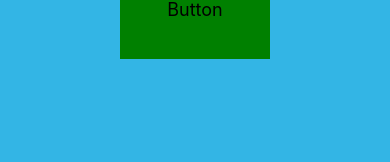
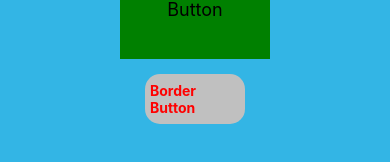
Before and after one commit to kanghyeok93/RN-Style, a React Native app: screen / in a window 390 px wide. Shown: the part 432-594 px from the top of the page. Built offline with nearby package versions, Linux system fonts and the light colour scheme.

Commit message:
feat: Styling component structure #15

```diff
--- a/src/components/styled/Button.js
+++ b/src/components/styled/Button.js
@@ -24,6 +24,9 @@ export const Button = styled.TouchableOpacity(props => ({
   paddingRight: Common.PADDING_RIGHT(props),
   paddingTop: Common.PADDING_TOP(props),
   paddingBottom: Common.PADDING_BOTTOM(props),
+
+  margin: props.margin,
+  padding: props.padding,
 }));
 
 export const ButtonBorder = styled(Button)(props => ({
--- a/src/components/styled/Common.js
+++ b/src/components/styled/Common.js
@@ -58,30 +58,30 @@ export const FONT_COLOR = props => {
 
 // margin
 export const MARGIN_TOP = props => {
-  return props.marginTop || '0';
+  return props.marginTop;
 };
 export const MARGIN_LEFT = props => {
-  return props.marginLeft || '0';
+  return props.marginLeft;
 };
 export const MARGIN_RIGHT = props => {
-  return props.marginRight || '0';
+  return props.marginRight;
 };
 export const MARGIN_BOTTOM = props => {
-  return props.marginBottom || '0';
+  return props.marginBottom;
 };
 
 // padding
 export const PADDING_TOP = props => {
-  return props.paddingTop || '0';
+  return props.paddingTop;
 };
 export const PADDING_LEFT = props => {
-  return props.paddingLeft || '0';
+  return props.paddingLeft;
 };
 export const PADDING_RIGHT = props => {
-  return props.paddingRight || '0';
+  return props.paddingRight;
 };
 export const PADDING_BOTTOM = props => {
-  return props.paddingBottom || '0';
+  return props.paddingBottom;
 };
 
 // border width
--- a/src/components/styled/Image.js
+++ b/src/components/styled/Image.js
@@ -14,6 +14,8 @@ export const Image = styled.Image(props => ({
   marginRight: Common.MARGIN_RIGHT(props),
   marginTop: Common.MARGIN_TOP(props),
   marginBottom: Common.MARGIN_BOTTOM(props),
+
+  margin: props.margin,
 
   // size mode
   resizeMode: props.resizeMode ? props.resizeMode : 'cover',
--- a/src/components/styled/Text.js
+++ b/src/components/styled/Text.js
@@ -30,6 +30,9 @@ export const Text = styled.Text(props => ({
   paddingTop: Common.PADDING_TOP(props),
   paddingBottom: Common.PADDING_BOTTOM(props),
 
+  margin: props.margin,
+  padding: props.padding,
+
   // align
   textAlign: props.textAlign || 'left',
 
--- a/src/components/styled/View.js
+++ b/src/components/styled/View.js
@@ -25,6 +25,9 @@ export const View = styled.View(props => ({
   paddingRight: Common.PADDING_RIGHT(props),
   paddingTop: Common.PADDING_TOP(props),
   paddingBottom: Common.PADDING_BOTTOM(props),
+
+  margin: props.margin,
+  padding: props.padding,
 
   // zIndex
   zIndex: props.zIndex || 1,
--- a/src/screen/SCScreen.js
+++ b/src/screen/SCScreen.js
@@ -1,5 +1,5 @@
 import React from 'react';
-import {Button} from '../components/styled/Button';
+import {Button, ButtonBorder} from '../components/styled/Button';
 import {Image, ImageBorder} from '../components/styled/Image';
 import {Text} from '../components/styled/Text';
 import {View, ViewBorder, ViewRow} from '../components/styled/View';
@@ -57,6 +57,18 @@ const SCScreen = () => {
       <Button width={150} height={100} marginTop={30} bgGreen>
         <Text ftLarge>Button</Text>
       </Button>
+
+      <ButtonBorder
+        width={100}
+        height={50}
+        bgSilver
+        padding={5}
+        marginTop={15}
+        borderRadius={15}>
+        <Text bold ftRed>
+          Border Button
+        </Text>
+      </ButtonBorder>
     </View>
   );
 };
```
